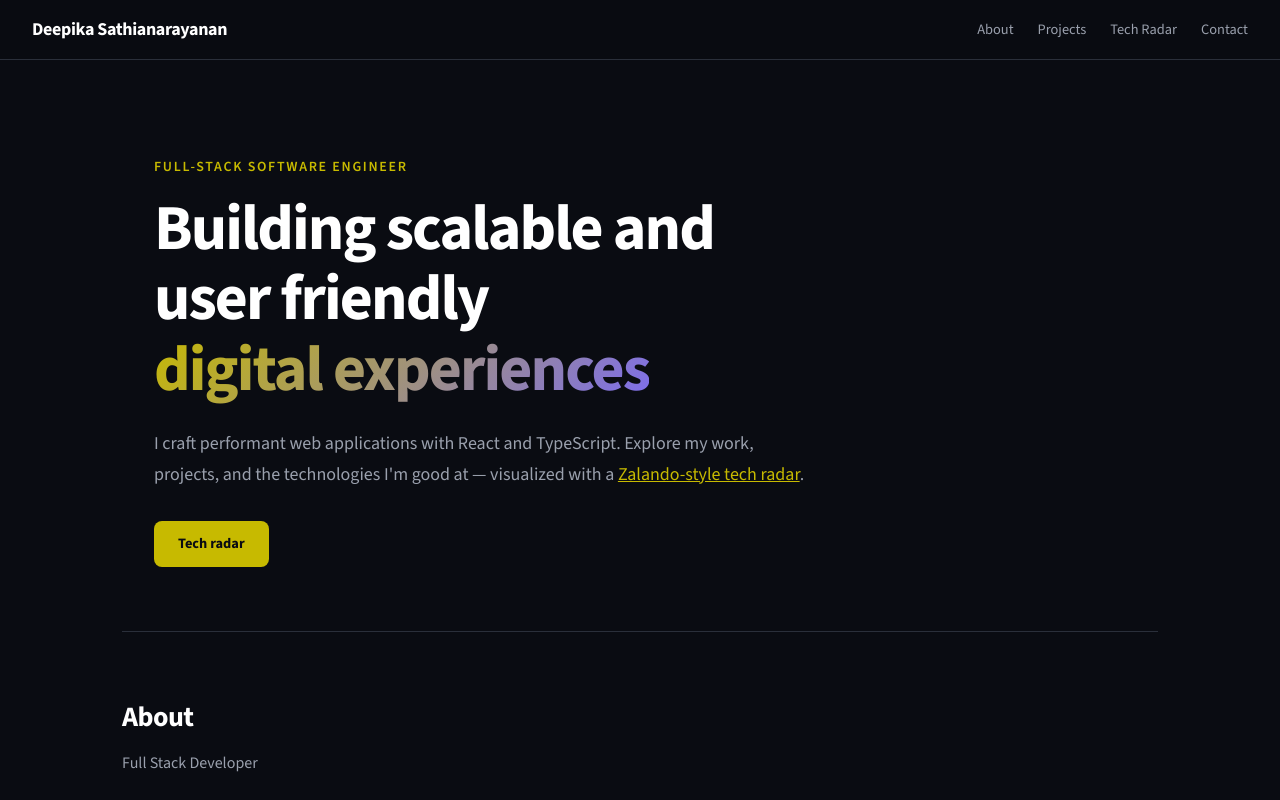
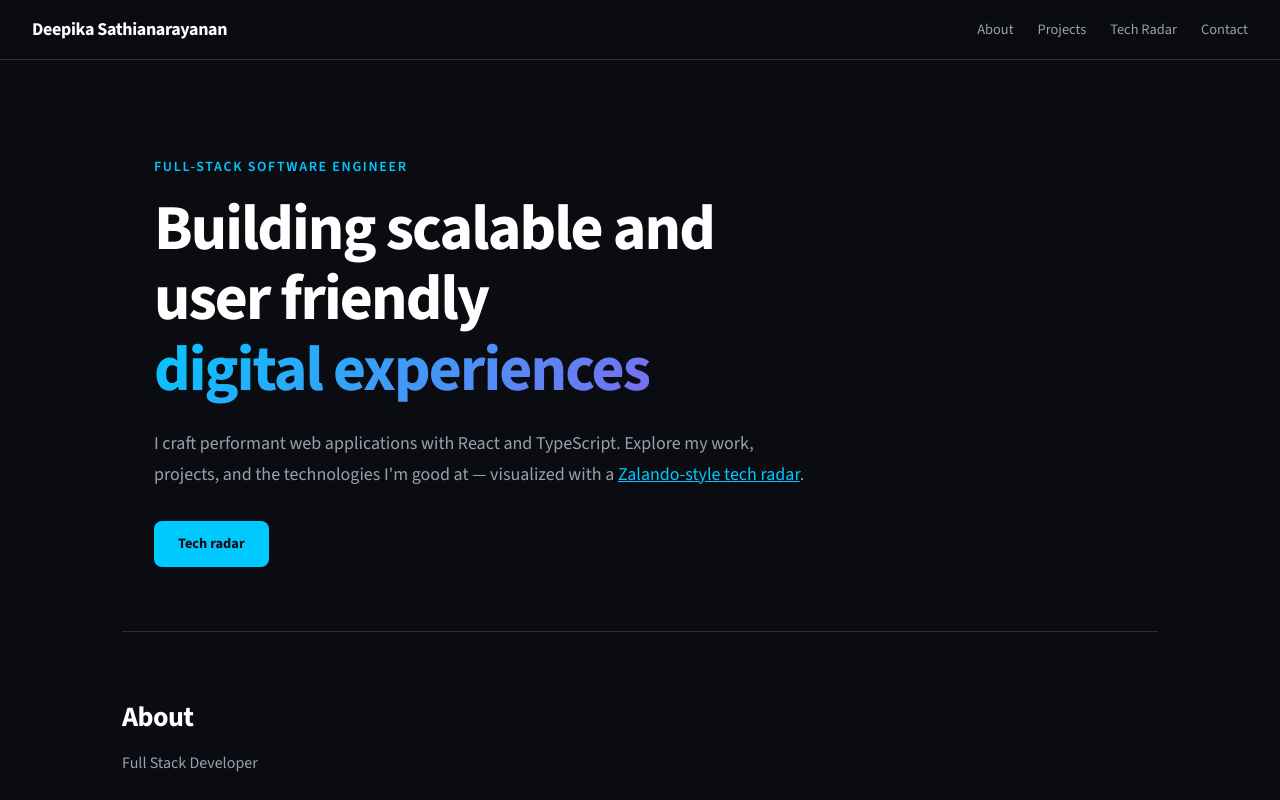
Before and after one commit to Deepika2605/portfolio_v2026, a React (Vite) app: page / in a window 1280 px wide. Shown: the top 800 px of the page. Built offline with nearby package versions, Linux system fonts and the light colour scheme; no server answers.

Commit message:
Apply Sunrise Mountain River color theme - vibrant turquoise, sky blue, and sunrise green

```diff
--- a/src/index.css
+++ b/src/index.css
@@ -1,30 +1,35 @@
 @import url('https://fonts.googleapis.com/css2?family=Source+Sans+3:wght@400;500;600;700&display=swap');
 
 :root {
-  /* Dark theme base - clean and professional */
+  /* Dark theme base */
   --bg: #0a0c12;
   --surface: #141820;
   --surface-light: #1a1f2e;
   --border: #2a2f3a;
 
-  /* Text - better hierarchy */
-  --text: #ffffff;           /* Pure white for headings */
-  --text-secondary: #e0e0e0; /* Slightly muted for body */
-  --text-muted: #9aa0ad;     /* For secondary info */
+  /* Text */
+  --text: #ffffff;
+  --text-secondary: #e0e0e0;
+  --text-muted: #9aa0ad;
 
-  /* Primary accent - Gold (from Tech Radar Expert ring) */
-  --accent: #c7ba00;
-  --accent-hover: #d4c700;
-  --accent-light: rgba(199, 186, 0, 0.15);
+  /* Primary accent - Mountain River Blue (cool, flowing, peaceful) */
+  --accent: #00c9ff;          /* Turquoise river water */
+  --accent-hover: #00b8e6;
+  --accent-light: rgba(0, 201, 255, 0.15);
 
-  /* Secondary accent - Cyan (from Tech Radar Professional ring) */
-  --accent-secondary: #009eb0;
-  --accent-secondary-light: rgba(0, 158, 176, 0.15);
+  /* Secondary accent - Sunrise Green (fresh, energetic, growth) */
+  --accent-secondary: #26de81; /* Vibrant mint/forest green */
+  --accent-secondary-light: rgba(38, 222, 129, 0.15);
 
-  /* Status colors from Tech Radar */
-  --status-expert: #c7ba00;
-  --status-professional: #009eb0;
-  --status-newbie: #5ba300;
+  /* Tertiary accent - Sky Blue (open, hopeful, peaceful) */
+  --accent-tertiary: #0099ff;  /* Bright sky blue */
+  --accent-tertiary-light: rgba(0, 153, 255, 0.15);
+
+  /* Supporting colors - Mountain & Nature palette */
+  --accent-sunrise: #ffb347;   /* Warm peach/sunrise glow */
+  --accent-river-green: #20c997; /* Deep river green */
+  --accent-mountain-grey: #4a5568; /* Mountain stone */
+  --accent-sky: #87ceeb;       /* Soft sky blue */
 }
 
 *,
```
